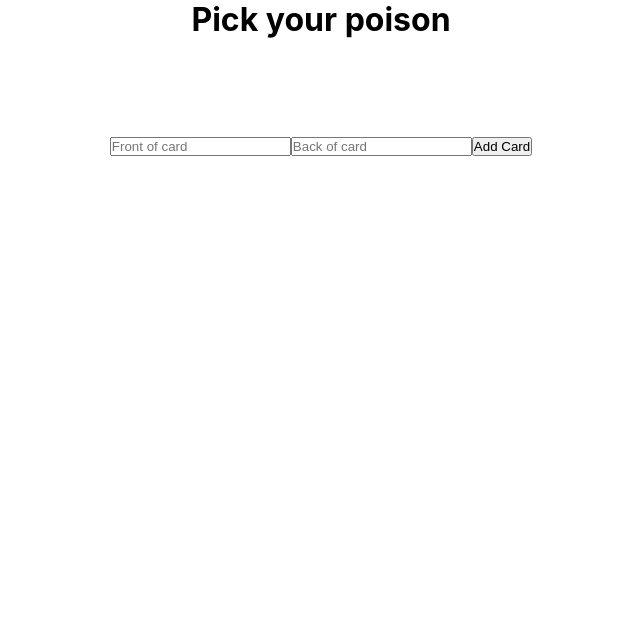
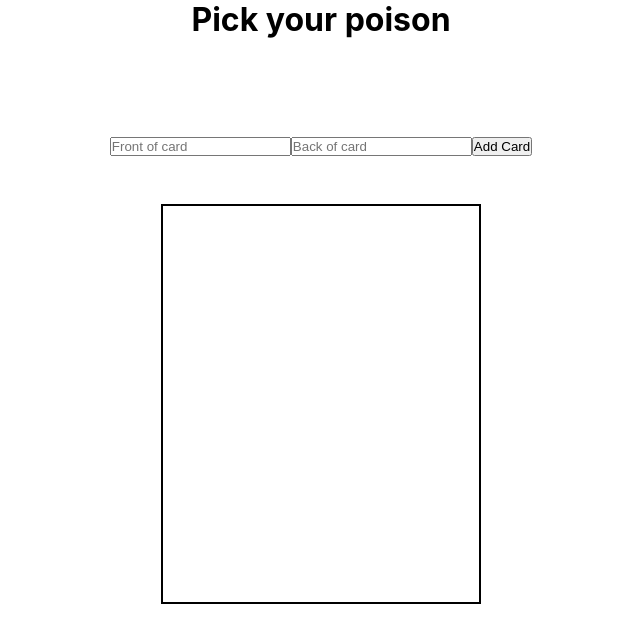
Before and after one commit to justkakai/Flashcard-App, a React (Create React App) app: page / in a window 1280 px wide. Shown: the top 642 px of the page, without its empty margins (319-959 px from the left). Built offline with nearby package versions, Linux system fonts and the light colour scheme.

Commit message:
added ArrayContext

```diff
--- a/package.json
+++ b/package.json
@@ -10,6 +10,7 @@
     "react": "^18.1.0",
     "react-dom": "^18.1.0",
     "react-scripts": "5.0.1",
+    "styled-components": "^5.3.5",
     "web-vitals": "^2.1.4"
   },
   "scripts": {
--- a/src/App.css
+++ b/src/App.css
@@ -17,3 +17,10 @@
   display: flex;
   gap: 20px;
 }
+
+.viewer-section {
+  display: flex;
+  flex-direction: column;
+  justify-content: center;
+  align-items: center;
+}
--- a/src/App.jsx
+++ b/src/App.jsx
@@ -6,17 +6,33 @@ Bonus
 For each card, add a button to edit the card.
 */
 
+import React, { useState } from 'react';
 import CardEditor from './components/CardEditor';
 import CardViewer from './components/CardViewer';
+import ArrayContext from './contexts/ArrayContext';
 import './App.css';
 
 function App() {
+
+  const [cardArray, setCardToAdd] = useState([]);
+  const [cardFront, setFrontOfCard] = useState('');
+  const [cardBack, setBackOfCard] = useState('');
+
+  const handleSubmit = () => {
+      setCardToAdd([...cardArray].concat({ id: new Date().getTime(), front: cardFront, back: cardBack }))
+      setFrontOfCard('');
+      setBackOfCard('')
+      console.log(cardArray);
+  }
+
   return (
+    <ArrayContext.Provider value={[cardArray, setCardToAdd, cardFront, setFrontOfCard, cardBack, setBackOfCard, handleSubmit]}>
     <div className="App">
       <h1>Pick your poison</h1>
       <CardEditor />
       <CardViewer />
     </div>
+    </ArrayContext.Provider>
   );
 }
 
--- a/src/components/CardEditor.jsx
+++ b/src/components/CardEditor.jsx
@@ -1,16 +1,9 @@
-import { useState } from "react";
+import React, { useContext } from 'react';
+import ArrayContext from '../contexts/ArrayContext';
 
 function CardEditor() {
 
-    const [cardArray, setCardToAdd] = useState([]);
-    const [cardFront, setFrontOfCard] = useState('');
-    const [cardBack, setBackOfCard] = useState('');
-
-    const handleSubmit = () => {
-        setCardToAdd([...cardArray].concat({ front: cardFront, back: cardBack, id: new Date().getTime() }))
-        setFrontOfCard('');
-        setBackOfCard('')
-    }
+    const [cardArray, setCardToAdd, cardFront, setFrontOfCard, cardBack, setBackOfCard, handleSubmit] = useContext(ArrayContext)
 
     return (
         <div className="editor-section">
--- a/src/components/CardViewer.jsx
+++ b/src/components/CardViewer.jsx
@@ -1,7 +1,21 @@
+import { useState } from "react";
+import styled from 'styled-components';
+
+const Card = styled.div`
+    height: 25rem;
+    width: 20rem;
+    border: 2px solid black;
+`
+
 function CardViewer() {
+
+    const [displayedCard, setCardToDisplay] = useState('');
+
     return (
-        <div>
+        <div className="viewer-section">
+            <Card>
 
+            </Card>
         </div>
     )
 }
--- /dev/null
+++ b/src/contexts/ArrayContext.js
@@ -0,0 +1,5 @@
+import { createContext } from "react";
+
+const ArrayContext = createContext(null);
+
+export default ArrayContext;
```
Also changed, not shown: 1 other file (tests, documents, lock files or other folders).
